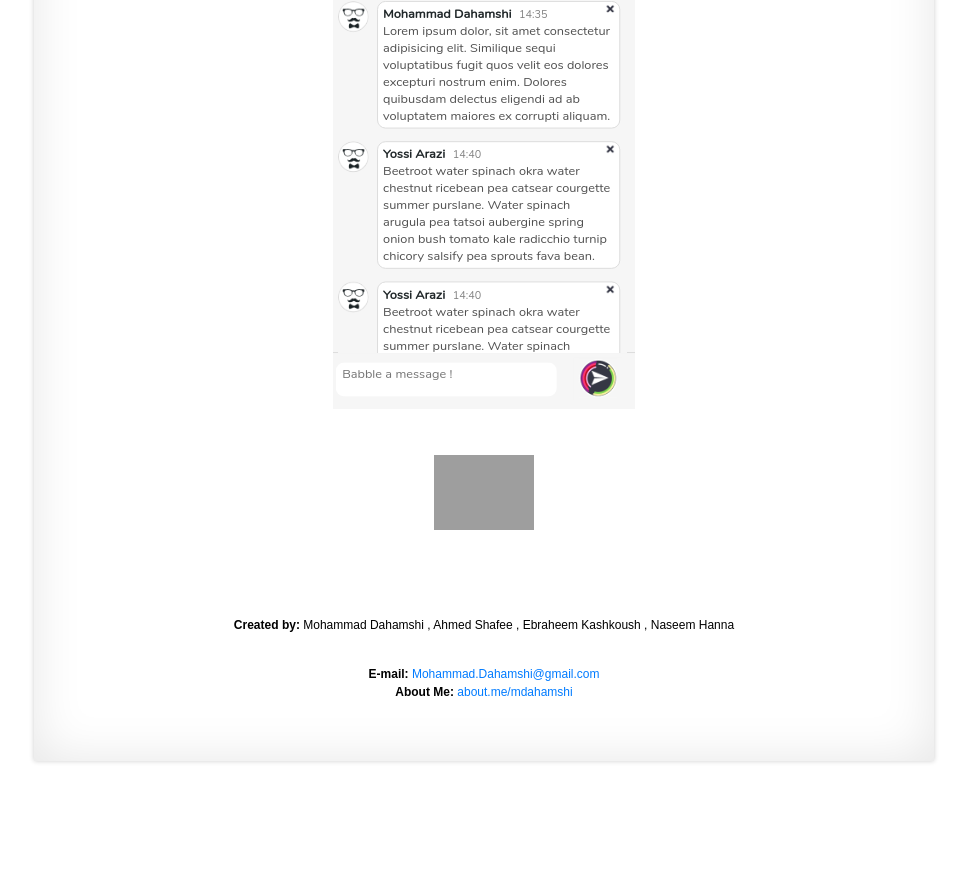
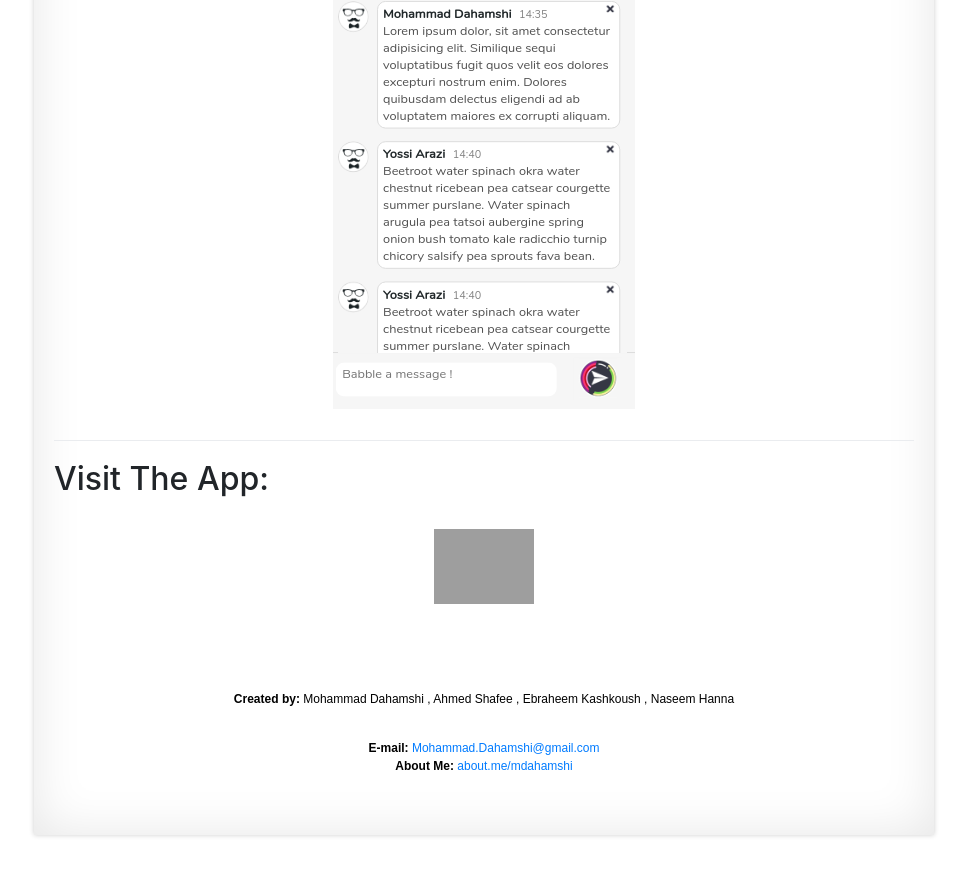
Before and after one commit to mdahamshi/babble, a website: page ss/docs.html in a window 1280 px wide. Shown: the part 2704-3579 px from the top of the page, without its empty margins (156-1123 px from the left). Drawn offline with nearby package versions, Linux system fonts and the light colour scheme; grey boxes are pictures that could not be loaded.

Commit message:
docs changes

```diff
--- a/ss/docs.html
+++ b/ss/docs.html
@@ -113,6 +113,7 @@ We also used these nice extensions/frameworks on the server side:
 <p align="center">
 <a href="https://github.com/mdahamshi/babble/blob/master/ss/2.png" target="_top"><img src="https://github.com/mdahamshi/babble/raw/master/ss/2.png" style="max-width:100%;"></a>
 </p>
+ <h2>Visit The App:</h2>
 <p align="center">
 <a href="https://goo.gl/2kW347">
 <img alt="visit the app" width="100" src="https://github.com/mdahamshi/data-visualization/raw/master/screenshots/go.png" style="max-width:100%;">
```
